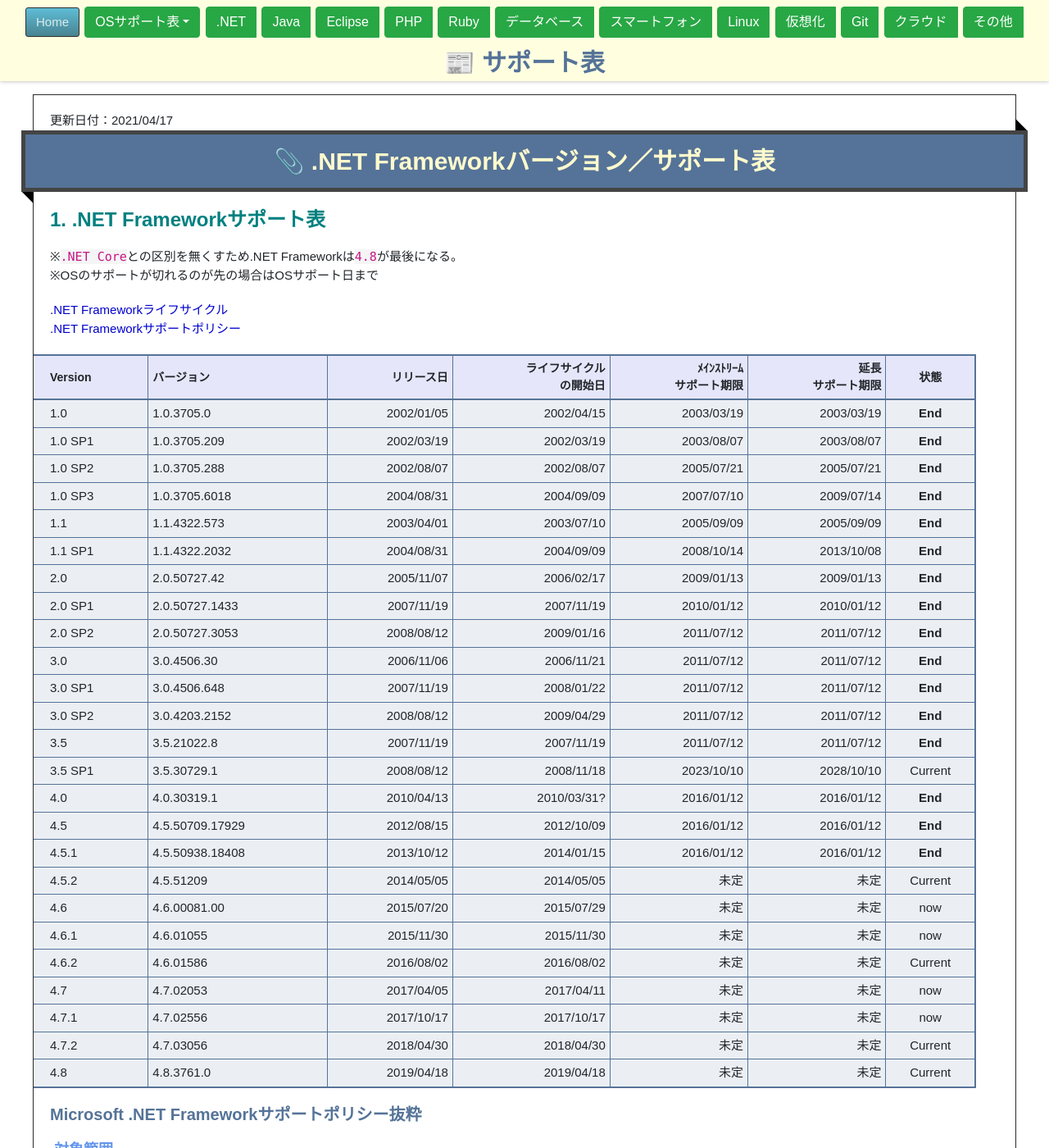
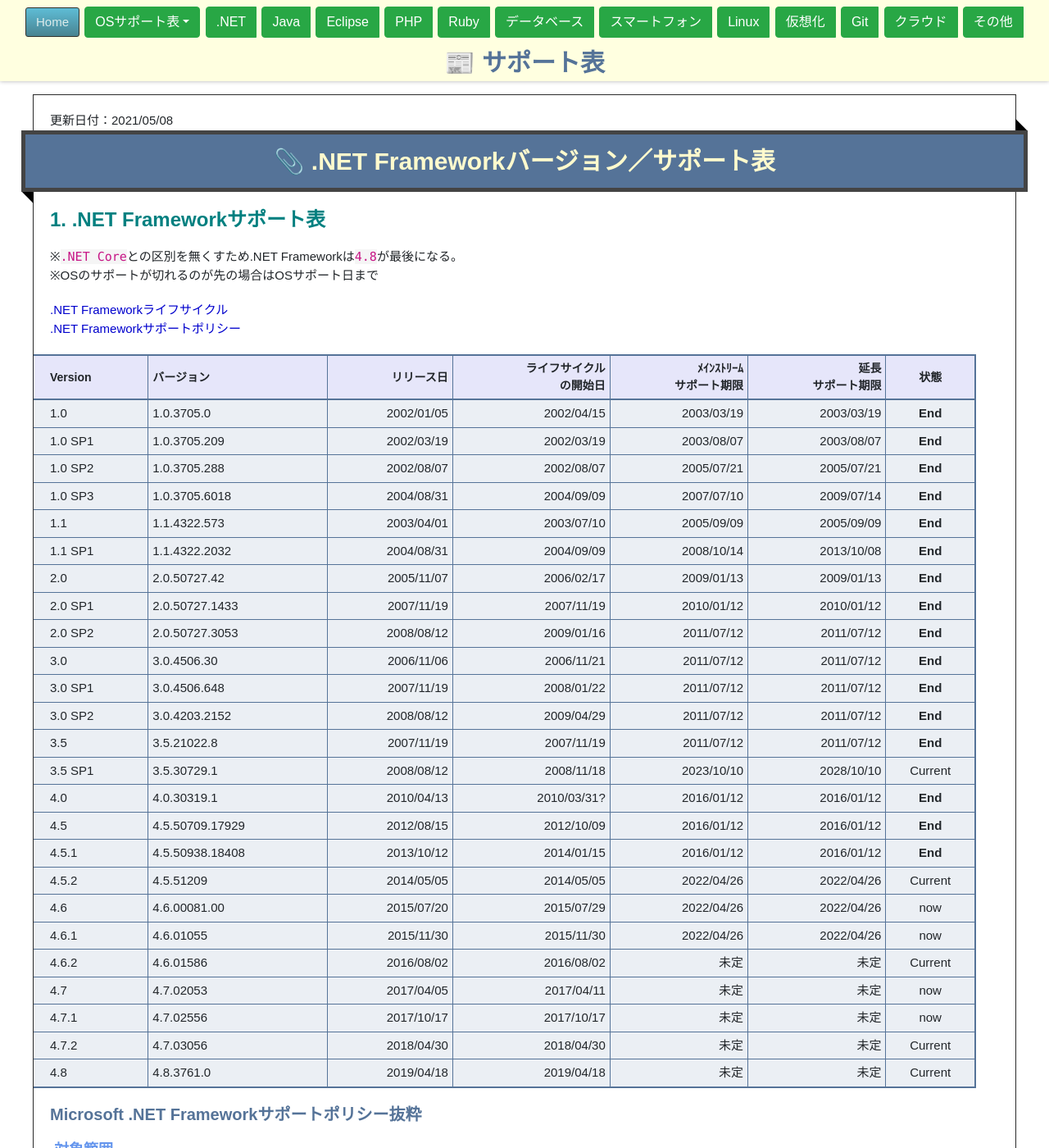
Before and after one commit to fuchu-pheasant01/fuchu-pheasant01.github.io, a Jekyll site: the page built from Contents/DotNet/DotNetSupport.md, in a window 1280 px wide and 1400 px high. Shown: the whole window at 82% size. Built offline with Jekyll 4.4.1, drawn with Linux system fonts in a browser that asks for light colours; emoji names are drawn with the system emoji font.

Commit message:
Win210508

```diff
--- a/Contents/DotNet/DotNetSupport.md
+++ b/Contents/DotNet/DotNetSupport.md
@@ -3,7 +3,7 @@ layout: default
 title: ":newspaper: サポート表"
 description: ":paperclip: .NET Frameworkバージョン／サポート表"
 date: "2020/05/17"
-lastmod: "2021/04/17"
+lastmod: "2021/05/08"
 ---
 
 ## 1. .NET Frameworkサポート表
@@ -33,14 +33,14 @@ lastmod: "2021/04/17"
 | 4.0     | 4.0.30319.1     | 2010/04/13 |     2010/03/31? |           2016/01/12 |     2016/01/12 | **End** |
 | 4.5     | 4.5.50709.17929 | 2012/08/15 |      2012/10/09 |           2016/01/12 |     2016/01/12 | **End** |
 | 4.5.1   | 4.5.50938.18408 | 2013/10/12 |      2014/01/15 |           2016/01/12 |     2016/01/12 | **End** |
-| 4.5.2   | 4.5.51209       | 2014/05/05 |      2014/05/05 |                   未定 |             未定 | Current |
-| 4.6     | 4.6.00081.00    | 2015/07/20 |      2015/07/29 |                   未定 |             未定 |   now   |
-| 4.6.1   | 4.6.01055       | 2015/11/30 |      2015/11/30 |                   未定 |             未定 |   now   |
-| 4.6.2   | 4.6.01586       | 2016/08/02 |      2016/08/02 |                   未定 |             未定 | Current |
-| 4.7     | 4.7.02053       | 2017/04/05 |      2017/04/11 |                   未定 |             未定 |   now   |
-| 4.7.1   | 4.7.02556       | 2017/10/17 |      2017/10/17 |                   未定 |             未定 |   now   |
-| 4.7.2   | 4.7.03056       | 2018/04/30 |      2018/04/30 |                   未定 |             未定 | Current |
-| 4.8     | 4.8.3761.0      | 2019/04/18 |      2019/04/18 |                   未定 |             未定 | Current |
+| 4.5.2   | 4.5.51209       | 2014/05/05 |      2014/05/05 |           2022/04/26 |     2022/04/26 | Current |
+| 4.6     | 4.6.00081.00    | 2015/07/20 |      2015/07/29 |           2022/04/26 |     2022/04/26 |   now   |
+| 4.6.1   | 4.6.01055       | 2015/11/30 |      2015/11/30 |           2022/04/26 |     2022/04/26 |   now   |
+| 4.6.2   | 4.6.01586       | 2016/08/02 |      2016/08/02 |                 未定 |           未定 | Current |
+| 4.7     | 4.7.02053       | 2017/04/05 |      2017/04/11 |                 未定 |           未定 |   now   |
+| 4.7.1   | 4.7.02556       | 2017/10/17 |      2017/10/17 |                 未定 |           未定 |   now   |
+| 4.7.2   | 4.7.03056       | 2018/04/30 |      2018/04/30 |                 未定 |           未定 | Current |
+| 4.8     | 4.8.3761.0      | 2019/04/18 |      2019/04/18 |                 未定 |           未定 | Current |
 
 ### Microsoft .NET Frameworkサポートポリシー抜粋
 
```
